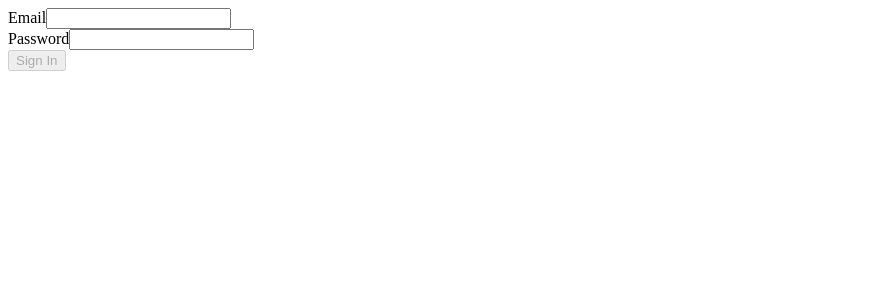
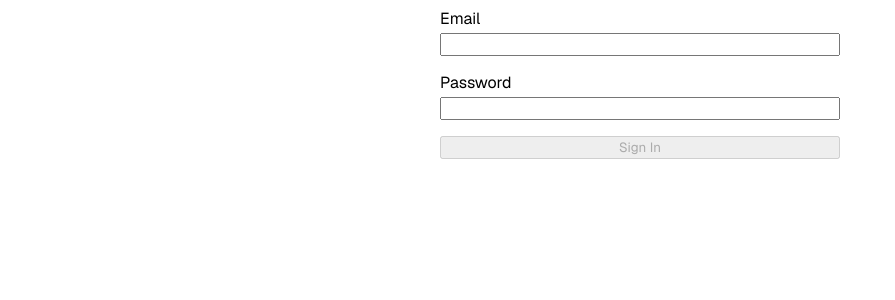
Before and after one commit to divineLush/ng-auth-form, an Angular app: page / in a window 1280 px wide. Shown: the top 300 px of the page, without its empty margins (0-895 px from the left). Built offline with nearby package versions, Linux system fonts and the light colour scheme.

Commit message:
basic styles

```diff
--- a/src/app/components/auth-form/auth-form.component.css
+++ b/src/app/components/auth-form/auth-form.component.css
@@ -0,0 +1,7 @@
+.auth-form {
+  max-width: 400px;
+  margin: auto;
+  display: flex;
+  flex-direction: column;
+  gap: 16px;
+}
--- a/src/app/components/auth-form/auth-form.component.html
+++ b/src/app/components/auth-form/auth-form.component.html
@@ -1,4 +1,4 @@
-<form [formGroup]="form" (ngSubmit)="onSubmit()">
+<form class="auth-form" [formGroup]="form" (ngSubmit)="onSubmit()">
   <app-auth-input label="Email" id="email" type="email" [readonly]="isLoading" formControlName="email"></app-auth-input>
   <app-auth-input label="Password" id="password" type="password" [readonly]="isLoading" formControlName="password"></app-auth-input>
   <button type="submit" [disabled]="form.pristine || form.invalid">Sign In</button>
--- a/src/app/components/auth-input/auth-input.component.css
+++ b/src/app/components/auth-input/auth-input.component.css
@@ -1,3 +1,9 @@
 :host.ng-invalid.ng-touched div {
   background: red;
 }
+
+.auth-input {
+  display: flex;
+  flex-direction: column;
+  gap: 4px;
+}
--- a/src/app/components/auth-input/auth-input.component.html
+++ b/src/app/components/auth-input/auth-input.component.html
@@ -1,6 +1,7 @@
-<div>
+<div class="auth-input">
   <label [for]="id()">{{ label() }}</label>
   <input
+    aria-required="true"
     [type]="type()"
     [id]="id()"
     [readonly]="readonly()"
--- a/src/index.html
+++ b/src/index.html
@@ -6,6 +6,7 @@
   <base href="/">
   <meta name="viewport" content="width=device-width, initial-scale=1">
   <link rel="icon" type="image/x-icon" href="favicon.ico">
+  <style>@import url('https://fonts.googleapis.com/css2?family=Geist:wght@100..900&display=swap');</style>
 </head>
 <body>
   <app-root></app-root>
--- a/src/styles.css
+++ b/src/styles.css
@@ -1 +1,11 @@
-/* You can add global styles to this file, and also import other style files */
+:root {
+  font-family: "Geist", serif;
+  font-optical-sizing: auto;
+  font-weight: 400;
+  font-style: normal;
+}
+
+button,
+input {
+  font-family: inherit;
+}
```
